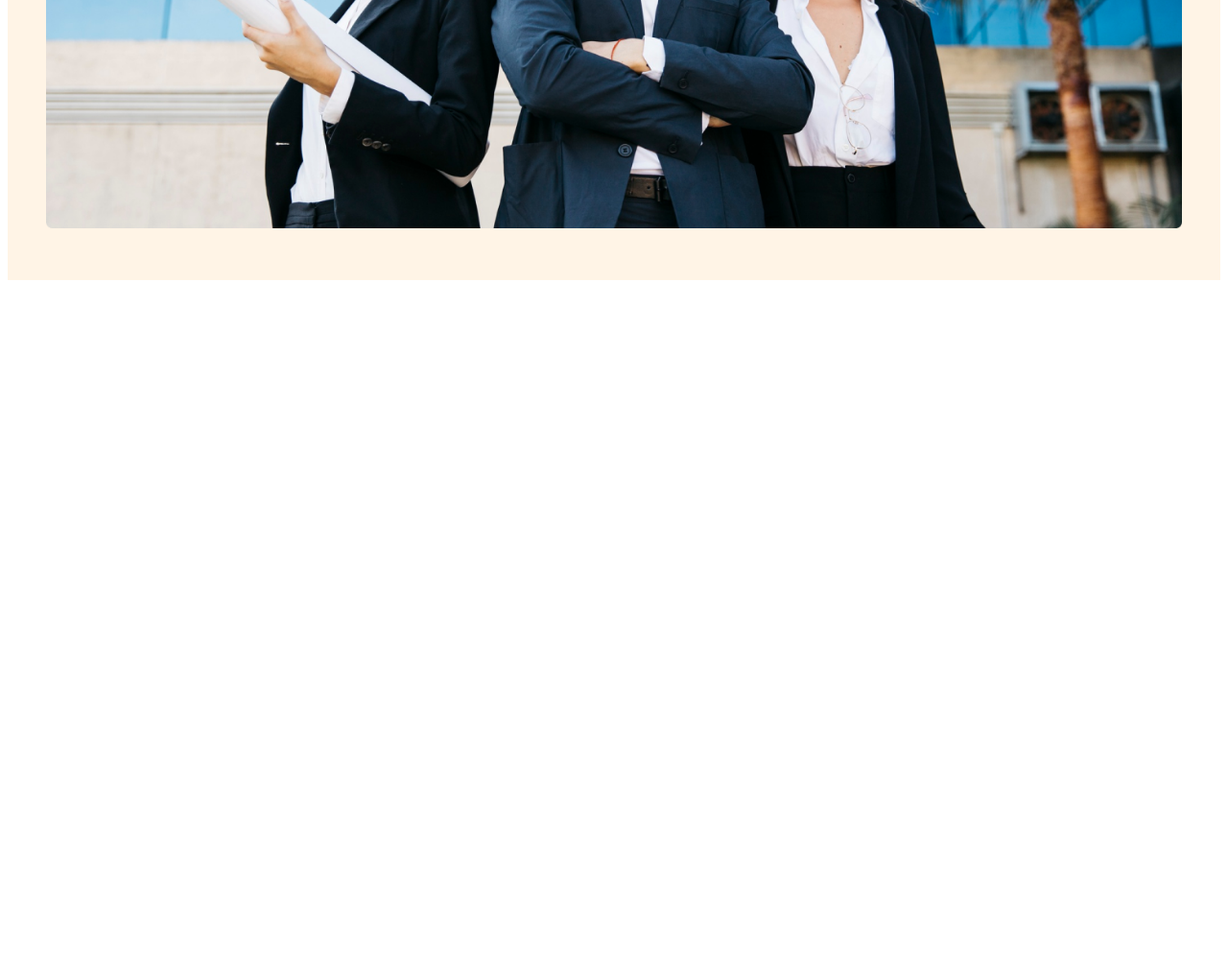
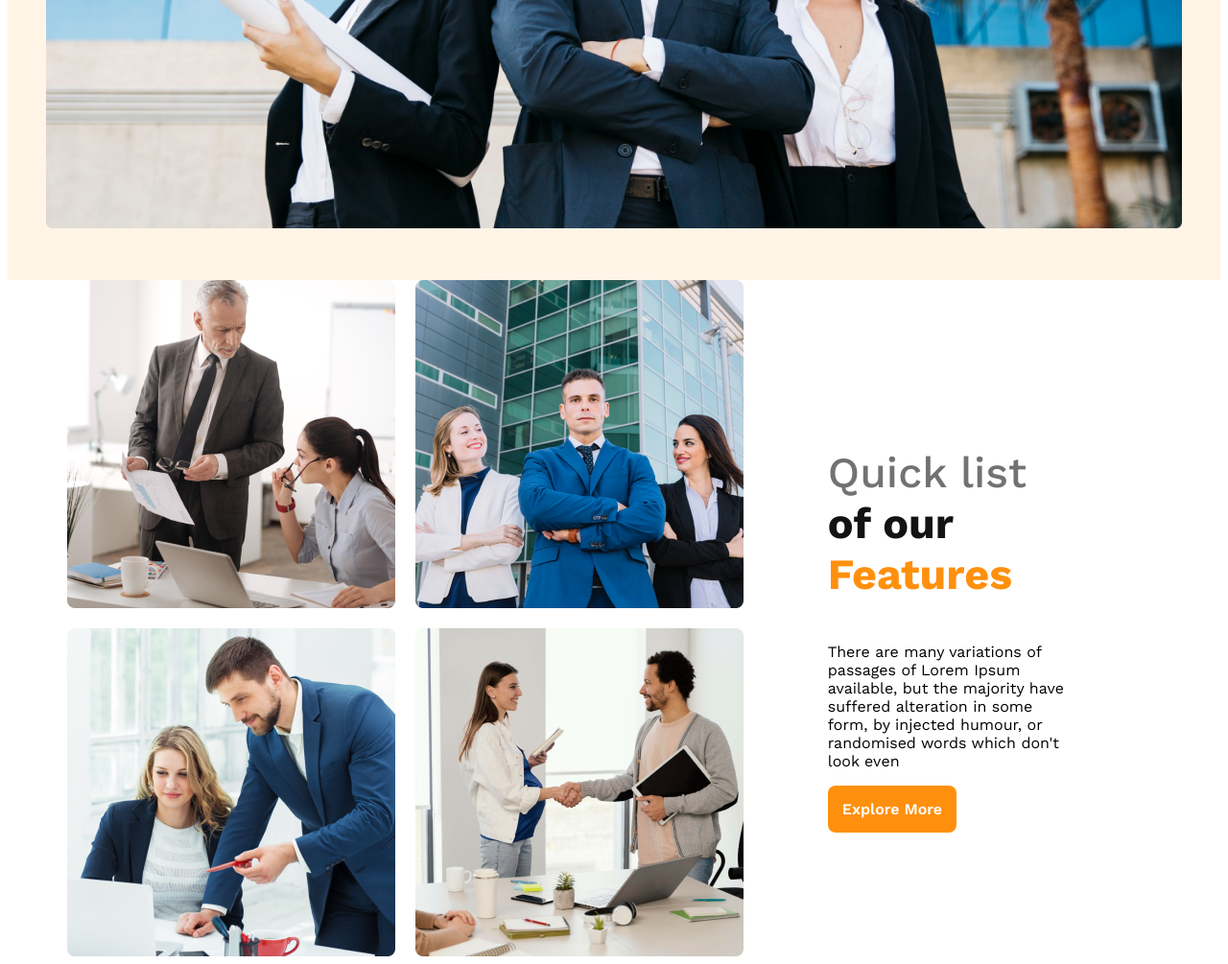
Before and after one commit to shahadathhs/architects-website, a plain HTML site: page index.html in a window 1280 px wide. Shown: the part 899-1904 px from the top of the page at 96% size. Before the commit the page ends 1199 px from the top, so only its background shows below. Drawn offline with nearby package versions, Linux system fonts and the light colour scheme.

Commit message:
teams section added

```diff
--- a/index.html
+++ b/index.html
@@ -40,7 +40,26 @@
   <!-- header end here -->
   <!-- main start here -->
   <main>
-
+    <!-- teams sections -->
+    <section class="teams-container">
+      <div class="teams-img-container">
+        <img src="images/team1.png" alt="">
+        <img src="images/team2.png" alt="">
+        <img src="images/team3.png" alt="">
+        <img src="images/team4.png" alt="">
+      </div>
+      <div class="teams-content">
+        <h3 class="teams-content-title">
+          <span class="span-1">Quick list</span>
+          <span class="span-2">of our</span>
+          <span class="span-3">Features</span>
+        </h3>
+        <p class="teams-content-description">
+          There are many variations of passages of Lorem Ipsum available, but the majority have suffered alteration in some form, by injected humour, or randomised words which don't look even
+        </p>
+        <button class="explore-btn">Explore More</button>
+      </div>
+    </section>
   </main>
   <!-- main end here -->
   <!-- footer start here -->
--- a/styles/styles.css
+++ b/styles/styles.css
@@ -86,6 +86,48 @@ nav li a{
 }
 
 
+/* main related styles */
+main{
+  max-width: 1140px;
+  margin: 0 auto;
+}
+
+/* teams section styles */
+.teams-container{
+  display: flex;
+  align-items: center;
+}
+
+.teams-img-container{
+  display: grid;
+  grid-template-columns: repeat(2,1fr);
+  gap: 1.3rem;
+}
+
+.teams-content{
+  padding-left: 5.5rem;
+  padding-right: 5.5rem;
+}
+
+.teams-content-title{
+  font-size: 2.8rem;
+}
+
+.span-1{
+  color: #727272;
+  font-weight: 500;
+}
+
+.span-2{
+  color: #131313;
+  font-weight: 700;
+}
+
+.span-3{
+  color: #FF900E;
+  font-weight: 700;
+}
+
 /* responsive media query */
 /* mobile devices */
 @media screen and (max-width:576px) {
```
